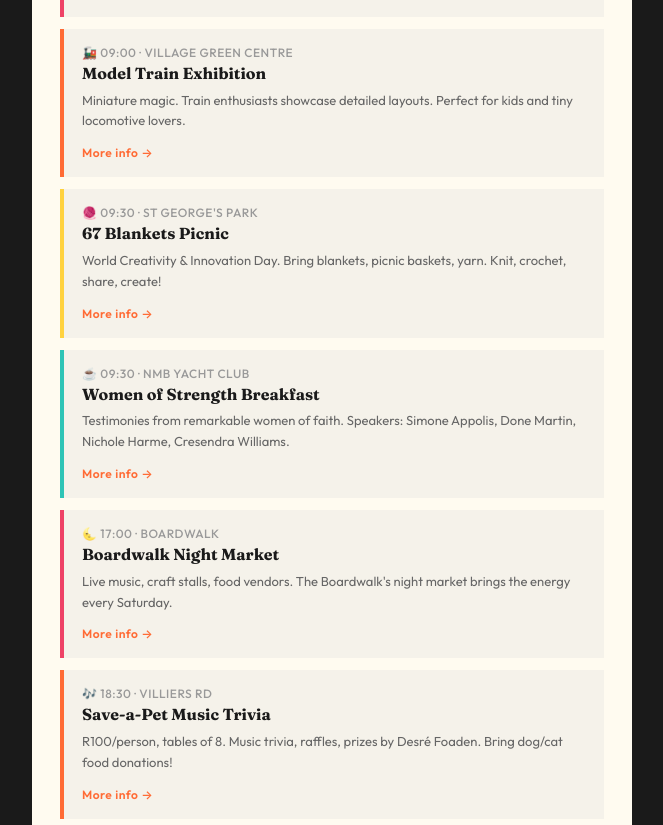
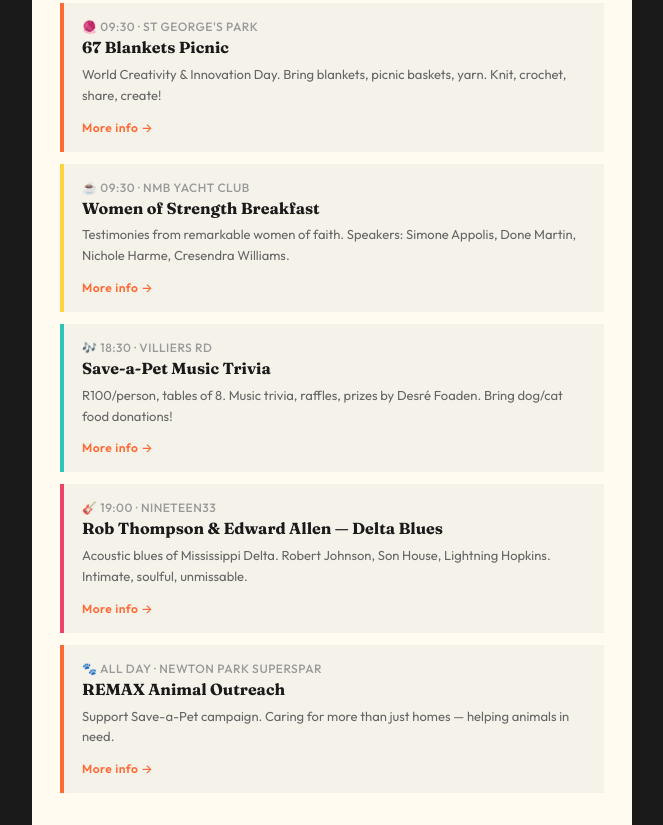
Before and after one commit to travislima/the-friendly-newsletter, a plain HTML site: page issue-006.html in a window 1280 px wide. Shown: the part 1210-2035 px from the top of the page, without its empty margins (308-971 px from the left). Drawn offline with Linux system fonts and the light colour scheme.

Commit message:
FINAL: 11 verified events - all links tested (removed Model Train + Boardwalk)

```diff
--- a/issue-006.html
+++ b/issue-006.html
@@ -92,8 +92,8 @@
   <tr>
     <td class="mobile-padding" style="padding: 28px 28px 24px;">
       <p class="intro-greeting" style="margin: 0 0 12px; font-family: 'Fraunces', Georgia, 'Times New Roman', serif; font-size: 22px; font-weight: 700; color: #1a1a1a;">Hey PE &#x1F44B;</p>
-      <p style="margin: 0 0 8px; font-family: 'Outfit', -apple-system, BlinkMacSystemFont, 'Segoe UI', Roboto, Helvetica, Arial, sans-serif; font-size: 15px; line-height: 1.7; color: #444444;">Week six. Ironman weekend is here, which means Hobie Beach will be buzzing with athletes and spectators. But there's way more happening — charity golf, Delta blues shows, community picnics, music trivia, and a heartfelt fundraiser for a local legend.</p>
-      <p style="margin: 0 0 14px; font-family: 'Outfit', -apple-system, BlinkMacSystemFont, 'Segoe UI', Roboto, Helvetica, Arial, sans-serif; font-size: 15px; line-height: 1.7; color: #444444;">Thirteen verified events. Every link checked. Let's dive in.</p>
+      <p style="margin: 0 0 8px; font-family: 'Outfit', -apple-system, BlinkMacSystemFont, 'Segoe UI', Roboto, Helvetica, Arial, sans-serif; font-size: 15px; line-height: 1.7; color: #444444;">Week six. Ironman weekend is here — Hobie Beach will be buzzing with athletes and spectators. But there's way more happening: charity golf, Delta blues shows, community picnics, music trivia, and a heartfelt fundraiser for a local legend.</p>
+      <p style="margin: 0 0 14px; font-family: 'Outfit', -apple-system, BlinkMacSystemFont, 'Segoe UI', Roboto, Helvetica, Arial, sans-serif; font-size: 15px; line-height: 1.7; color: #444444;">Eleven verified events. Every link tested. Let's dive in.</p>
       <p style="margin: 0; font-family: 'Outfit', -apple-system, BlinkMacSystemFont, 'Segoe UI', Roboto, Helvetica, Arial, sans-serif; font-size: 13px; line-height: 1.5; color: #999999;">Prefer WhatsApp? <a href="https://whatsapp.com/channel/0029VbCwXLLIHphFhpEYGG0d" style="color: #FF6B35; text-decoration: none; font-weight: 500;">Join our channel</a></p>
     </td>
   </tr>
@@ -165,16 +165,6 @@
       <table role="presentation" class="save-date-card" cellpadding="0" cellspacing="0" border="0" width="100%" style="background-color: #f5f2ea; border-left: 4px solid #FF6B35; margin-bottom: 12px;">
         <tr>
           <td class="mobile-padding-event" style="padding: 16px 18px;">
-            <p style="margin: 0 0 3px; font-family: 'Outfit', -apple-system, BlinkMacSystemFont, 'Segoe UI', Roboto, Helvetica, Arial, sans-serif; font-size: 12px; font-weight: 500; color: #999999; text-transform: uppercase; letter-spacing: 0.5px;">🚂 09:00 &middot; Village Green Centre</p>
-            <h3 class="event-name" style="margin: 0 0 6px; font-family: 'Fraunces', Georgia, 'Times New Roman', serif; font-size: 16px; font-weight: 700; color: #1a1a1a; line-height: 1.3;">Model Train Exhibition</h3>
-            <p class="event-vibe" style="margin: 0 0 10px; font-family: 'Outfit', -apple-system, BlinkMacSystemFont, 'Segoe UI', Roboto, Helvetica, Arial, sans-serif; font-size: 13px; line-height: 1.6; color: #666666;">Miniature magic. Train enthusiasts showcase detailed layouts. Perfect for kids and tiny locomotive lovers.</p>
-            <a href="https://allevents.in/port-elizabeth/model-train-exhibition/200028282232410" style="display: inline-block; font-family: 'Outfit', -apple-system, BlinkMacSystemFont, 'Segoe UI', Roboto, Helvetica, Arial, sans-serif; font-size: 12px; font-weight: 600; color: #FF6B35; text-decoration: none; letter-spacing: 0.5px;">More info &rarr;</a>
-          </td>
-        </tr>
-      </table>
-      <table role="presentation" class="save-date-card" cellpadding="0" cellspacing="0" border="0" width="100%" style="background-color: #f5f2ea; border-left: 4px solid #FFD23F; margin-bottom: 12px;">
-        <tr>
-          <td class="mobile-padding-event" style="padding: 16px 18px;">
             <p style="margin: 0 0 3px; font-family: 'Outfit', -apple-system, BlinkMacSystemFont, 'Segoe UI', Roboto, Helvetica, Arial, sans-serif; font-size: 12px; font-weight: 500; color: #999999; text-transform: uppercase; letter-spacing: 0.5px;">🧶 09:30 &middot; St George's Park</p>
             <h3 class="event-name" style="margin: 0 0 6px; font-family: 'Fraunces', Georgia, 'Times New Roman', serif; font-size: 16px; font-weight: 700; color: #1a1a1a; line-height: 1.3;">67 Blankets Picnic</h3>
             <p class="event-vibe" style="margin: 0 0 10px; font-family: 'Outfit', -apple-system, BlinkMacSystemFont, 'Segoe UI', Roboto, Helvetica, Arial, sans-serif; font-size: 13px; line-height: 1.6; color: #666666;">World Creativity & Innovation Day. Bring blankets, picnic baskets, yarn. Knit, crochet, share, create!</p>
@@ -182,7 +172,7 @@
           </td>
         </tr>
       </table>
-      <table role="presentation" class="save-date-card" cellpadding="0" cellspacing="0" border="0" width="100%" style="background-color: #f5f2ea; border-left: 4px solid #2EC4B6; margin-bottom: 12px;">
+      <table role="presentation" class="save-date-card" cellpadding="0" cellspacing="0" border="0" width="100%" style="background-color: #f5f2ea; border-left: 4px solid #FFD23F; margin-bottom: 12px;">
         <tr>
           <td class="mobile-padding-event" style="padding: 16px 18px;">
             <p style="margin: 0 0 3px; font-family: 'Outfit', -apple-system, BlinkMacSystemFont, 'Segoe UI', Roboto, Helvetica, Arial, sans-serif; font-size: 12px; font-weight: 500; color: #999999; text-transform: uppercase; letter-spacing: 0.5px;">☕ 09:30 &middot; NMB Yacht Club</p>
@@ -192,17 +182,7 @@
           </td>
         </tr>
       </table>
-      <table role="presentation" class="save-date-card" cellpadding="0" cellspacing="0" border="0" width="100%" style="background-color: #f5f2ea; border-left: 4px solid #EE4266; margin-bottom: 12px;">
-        <tr>
-          <td class="mobile-padding-event" style="padding: 16px 18px;">
-            <p style="margin: 0 0 3px; font-family: 'Outfit', -apple-system, BlinkMacSystemFont, 'Segoe UI', Roboto, Helvetica, Arial, sans-serif; font-size: 12px; font-weight: 500; color: #999999; text-transform: uppercase; letter-spacing: 0.5px;">🌜 17:00 &middot; Boardwalk</p>
-            <h3 class="event-name" style="margin: 0 0 6px; font-family: 'Fraunces', Georgia, 'Times New Roman', serif; font-size: 16px; font-weight: 700; color: #1a1a1a; line-height: 1.3;">Boardwalk Night Market</h3>
-            <p class="event-vibe" style="margin: 0 0 10px; font-family: 'Outfit', -apple-system, BlinkMacSystemFont, 'Segoe UI', Roboto, Helvetica, Arial, sans-serif; font-size: 13px; line-height: 1.6; color: #666666;">Live music, craft stalls, food vendors. The Boardwalk's night market brings the energy every Saturday.</p>
-            <a href="https://allevents.in/port-elizabeth/boardwalk-night-market/80001308085830" style="display: inline-block; font-family: 'Outfit', -apple-system, BlinkMacSystemFont, 'Segoe UI', Roboto, Helvetica, Arial, sans-serif; font-size: 12px; font-weight: 600; color: #FF6B35; text-decoration: none; letter-spacing: 0.5px;">More info &rarr;</a>
-          </td>
-        </tr>
-      </table>
-      <table role="presentation" class="save-date-card" cellpadding="0" cellspacing="0" border="0" width="100%" style="background-color: #f5f2ea; border-left: 4px solid #FF6B35; margin-bottom: 12px;">
+      <table role="presentation" class="save-date-card" cellpadding="0" cellspacing="0" border="0" width="100%" style="background-color: #f5f2ea; border-left: 4px solid #2EC4B6; margin-bottom: 12px;">
         <tr>
           <td class="mobile-padding-event" style="padding: 16px 18px;">
             <p style="margin: 0 0 3px; font-family: 'Outfit', -apple-system, BlinkMacSystemFont, 'Segoe UI', Roboto, Helvetica, Arial, sans-serif; font-size: 12px; font-weight: 500; color: #999999; text-transform: uppercase; letter-spacing: 0.5px;">🎶 18:30 &middot; Villiers Rd</p>
@@ -212,7 +192,7 @@
           </td>
         </tr>
       </table>
-      <table role="presentation" class="save-date-card" cellpadding="0" cellspacing="0" border="0" width="100%" style="background-color: #f5f2ea; border-left: 4px solid #FFD23F; margin-bottom: 12px;">
+      <table role="presentation" class="save-date-card" cellpadding="0" cellspacing="0" border="0" width="100%" style="background-color: #f5f2ea; border-left: 4px solid #EE4266; margin-bottom: 12px;">
         <tr>
           <td class="mobile-padding-event" style="padding: 16px 18px;">
             <p style="margin: 0 0 3px; font-family: 'Outfit', -apple-system, BlinkMacSystemFont, 'Segoe UI', Roboto, Helvetica, Arial, sans-serif; font-size: 12px; font-weight: 500; color: #999999; text-transform: uppercase; letter-spacing: 0.5px;">🎸 19:00 &middot; Nineteen33</p>
@@ -222,7 +202,7 @@
           </td>
         </tr>
       </table>
-      <table role="presentation" class="save-date-card" cellpadding="0" cellspacing="0" border="0" width="100%" style="background-color: #f5f2ea; border-left: 4px solid #2EC4B6; margin-bottom: 12px;">
+      <table role="presentation" class="save-date-card" cellpadding="0" cellspacing="0" border="0" width="100%" style="background-color: #f5f2ea; border-left: 4px solid #FF6B35; margin-bottom: 12px;">
         <tr>
           <td class="mobile-padding-event" style="padding: 16px 18px;">
             <p style="margin: 0 0 3px; font-family: 'Outfit', -apple-system, BlinkMacSystemFont, 'Segoe UI', Roboto, Helvetica, Arial, sans-serif; font-size: 12px; font-weight: 500; color: #999999; text-transform: uppercase; letter-spacing: 0.5px;">🐾 All day &middot; Newton Park Superspar</p>
@@ -246,7 +226,7 @@
   <tr>
     <td class="mobile-padding" style="padding: 0 28px 20px;">
 
-      <table role="presentation" class="save-date-card" cellpadding="0" cellspacing="0" border="0" width="100%" style="background-color: #f5f2ea; border-left: 4px solid #EE4266; margin-bottom: 12px;">
+      <table role="presentation" class="save-date-card" cellpadding="0" cellspacing="0" border="0" width="100%" style="background-color: #f5f2ea; border-left: 4px solid #FFD23F; margin-bottom: 12px;">
         <tr>
           <td class="mobile-padding-event" style="padding: 16px 18px;">
             <p style="margin: 0 0 3px; font-family: 'Outfit', -apple-system, BlinkMacSystemFont, 'Segoe UI', Roboto, Helvetica, Arial, sans-serif; font-size: 12px; font-weight: 500; color: #999999; text-transform: uppercase; letter-spacing: 0.5px;">🏊 06:30 &middot; Hobie Beach</p>
@@ -256,7 +236,7 @@
           </td>
         </tr>
       </table>
-      <table role="presentation" class="save-date-card" cellpadding="0" cellspacing="0" border="0" width="100%" style="background-color: #f5f2ea; border-left: 4px solid #FF6B35; margin-bottom: 12px;">
+      <table role="presentation" class="save-date-card" cellpadding="0" cellspacing="0" border="0" width="100%" style="background-color: #f5f2ea; border-left: 4px solid #2EC4B6; margin-bottom: 12px;">
         <tr>
           <td class="mobile-padding-event" style="padding: 16px 18px;">
             <p style="margin: 0 0 3px; font-family: 'Outfit', -apple-system, BlinkMacSystemFont, 'Segoe UI', Roboto, Helvetica, Arial, sans-serif; font-size: 12px; font-weight: 500; color: #999999; text-transform: uppercase; letter-spacing: 0.5px;">🎸 11:00 &middot; The Music Kitchen</p>
```
